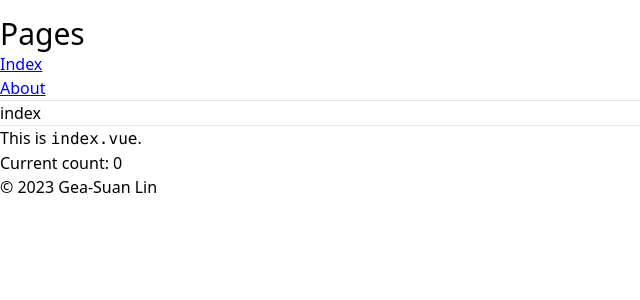
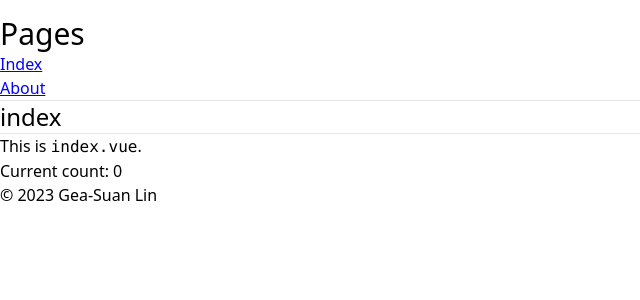
Before and after one commit to gslin/nuxt-playground, a Nuxt app: page / in a window 1280 px wide. Shown: the top 300 px of the page, without its empty margins (0-640 px from the left). Built offline with nearby package versions, Linux system fonts and the light colour scheme.

Commit message:
Add more css for h2/h3.

```diff
--- a/assets/css/main.css
+++ b/assets/css/main.css
@@ -15,4 +15,12 @@
     h1 {
         @apply text-3xl;
     }
+
+    h2 {
+        @apply text-2xl;
+    }
+
+    h3 {
+        @apply text-xl;
+    }
 }
```
